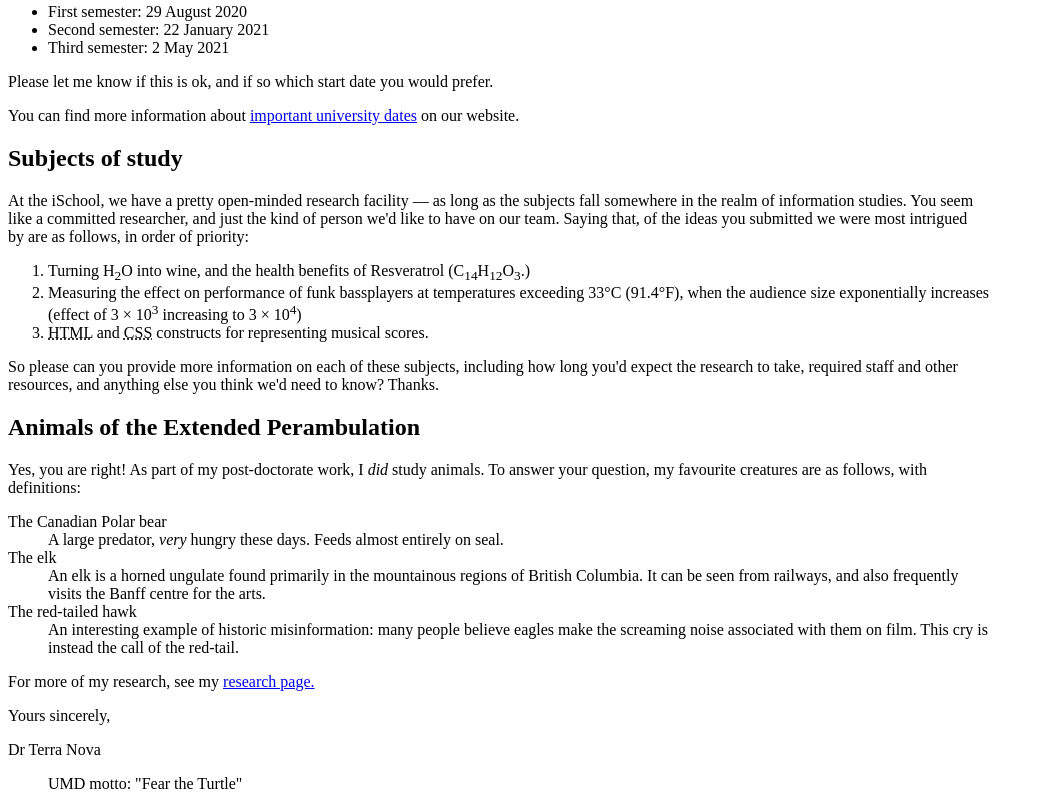
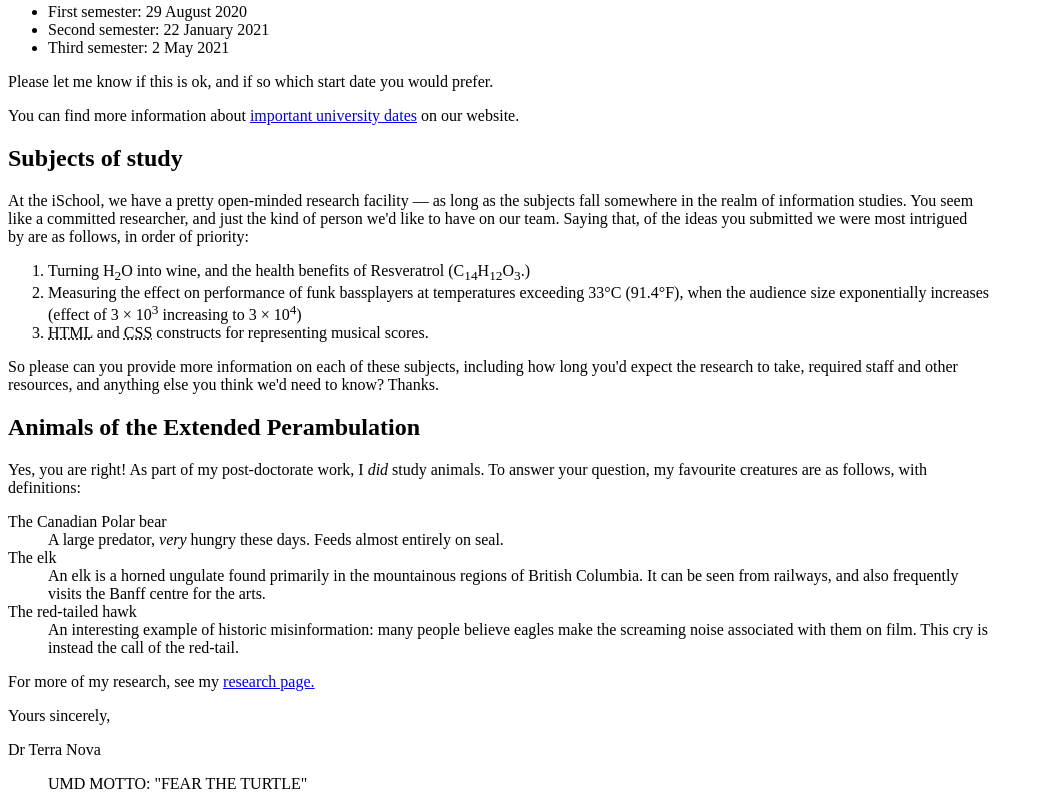
Before and after one commit to andcar23/andcar.github.io, a website: page public/lab_2/index.html in a window 1280 px wide. Shown: the part 532-1341 px from the top of the page, without its empty margins (0-1044 px from the left). Drawn offline with Linux system fonts and the light colour scheme.

Commit message:
Update index.html

```diff
--- a/public/lab_2/index.html
+++ b/public/lab_2/index.html
@@ -107,9 +107,9 @@
 
         <blockquote cite="http://umd.edu">
            <p>
-            UMD motto:
+            UMD MOTTO:
 
-            "Fear the Turtle"
+            "FEAR THE TURTLE"
            </p>
 
         </blockquote>
```
